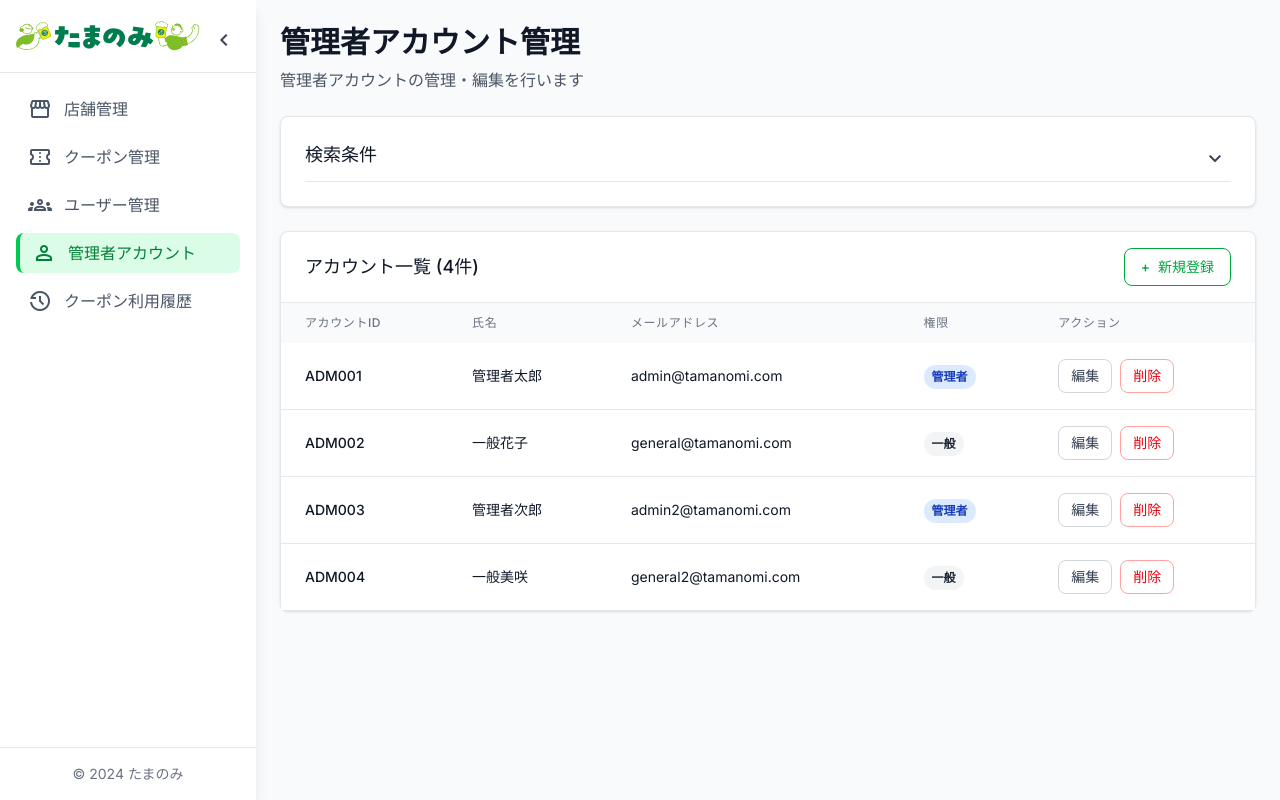
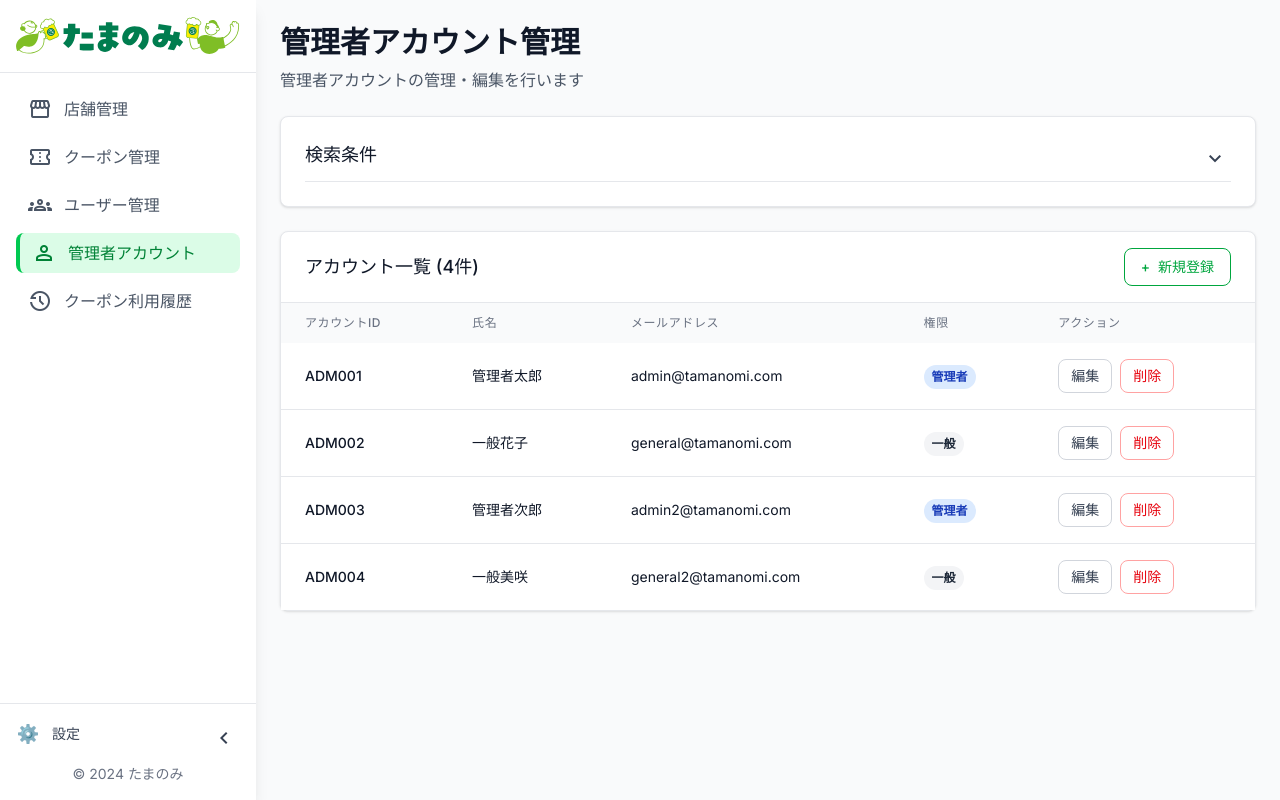
Before and after one commit to HV-development/tamanomi-admin, a Next.js app: page /admins in a window 1280 px wide. Built offline with nearby package versions, Linux system fonts and the light colour scheme.

Commit message:
メニューの折りたたみボタンを下部の設定に移動

```diff
--- a/src/components/molecules/SidebarHeader.tsx
+++ b/src/components/molecules/SidebarHeader.tsx
@@ -1,24 +1,11 @@
 import Logo from '../atoms/Logo';
-import Button from '../atoms/Button';
-import Icon from '../atoms/Icon';
 
-interface SidebarHeaderProps {
-  isCollapsed: boolean;
-  onToggleCollapse: () => void;
-}
+interface SidebarHeaderProps {}
 
-export default function SidebarHeader({ isCollapsed, onToggleCollapse }: SidebarHeaderProps) {
+export default function SidebarHeader({}: SidebarHeaderProps) {
   return (
-    <div className="flex items-center justify-between p-4 border-b border-gray-200">
-      {!isCollapsed && <Logo size="md" />}
-      <Button
-        variant="ghost"
-        size="sm"
-        onClick={onToggleCollapse}
-        className="p-2"
-      >
-        <Icon name={isCollapsed ? 'chevronRight' : 'chevronLeft'} size="sm" />
-      </Button>
+    <div className="flex items-center p-4 border-b border-gray-200">
+      <Logo size="md" />
     </div>
   );
 }
--- a/src/components/organisms/Sidebar.tsx
+++ b/src/components/organisms/Sidebar.tsx
@@ -4,6 +4,8 @@ import { useState } from 'react';
 import { usePathname } from 'next/navigation';
 import SidebarHeader from '../molecules/SidebarHeader';
 import MenuItem from '../molecules/MenuItem';
+import Button from '../atoms/Button';
+import Icon from '../atoms/Icon';
 
 interface MenuItemData {
   name: string;
@@ -28,8 +30,6 @@ export default function Sidebar() {
       isCollapsed ? 'w-16' : 'w-64'
     }`}>
       <SidebarHeader
-        isCollapsed={isCollapsed}
-        onToggleCollapse={() => setIsCollapsed(!isCollapsed)}
       />
 
       {/* メニュー */}
@@ -49,14 +49,37 @@ export default function Sidebar() {
         </ul>
       </nav>
 
-      {/* フッター */}
-      {!isCollapsed && (
-        <div className="absolute bottom-0 left-0 right-0 p-4 border-t border-gray-200">
-          <div className="text-sm text-gray-500 text-center">
-            © 2024 たまのみ
+      {/* 設定とフッター */}
+      <div className="absolute bottom-0 left-0 right-0 border-t border-gray-200">
+        {/* 設定ボタン */}
+        <div className="p-4">
+          <div className="flex items-center justify-between">
+            {!isCollapsed && (
+              <div className="flex items-center space-x-3">
+                <Icon name="settings" size="md" className="text-gray-600" />
+                <span className="text-sm text-gray-700">設定</span>
+              </div>
+            )}
+            <Button
+              variant="ghost"
+              size="sm"
+              onClick={() => setIsCollapsed(!isCollapsed)}
+              className="p-2"
+            >
+              <Icon name={isCollapsed ? 'chevronRight' : 'chevronLeft'} size="sm" />
+            </Button>
           </div>
         </div>
-      )}
+
+        {/* フッター */}
+        {!isCollapsed && (
+          <div className="p-4 pt-0">
+            <div className="text-sm text-gray-500 text-center">
+              © 2024 たまのみ
+            </div>
+          </div>
+        )}
+      </div>
     </div>
   );
 }
```
